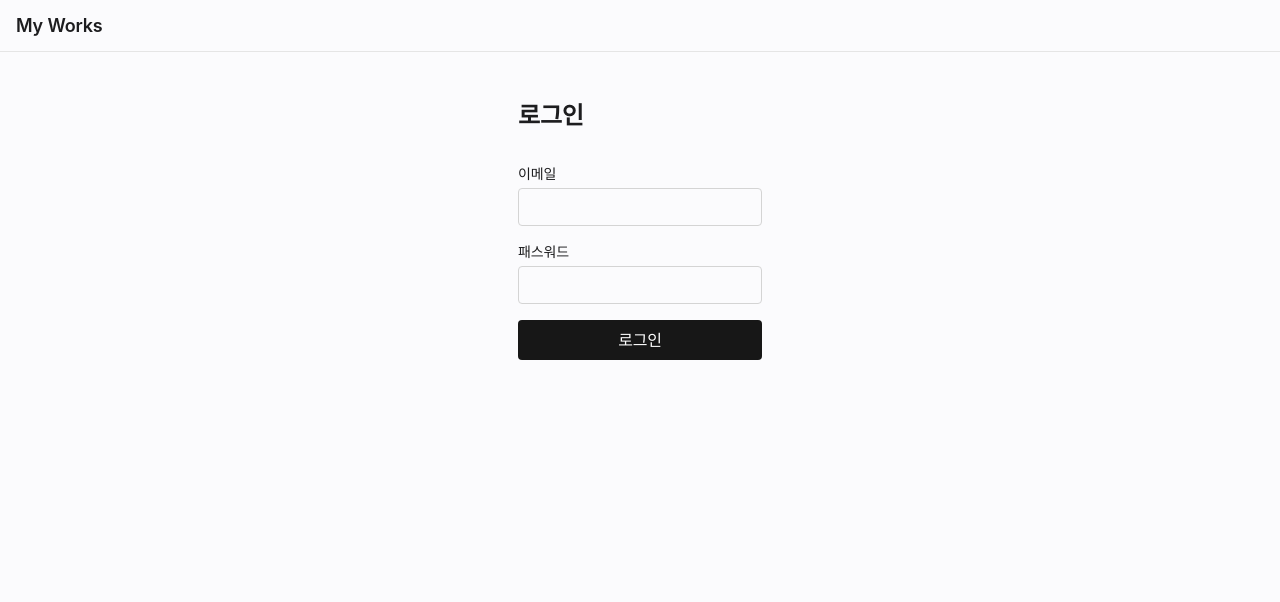
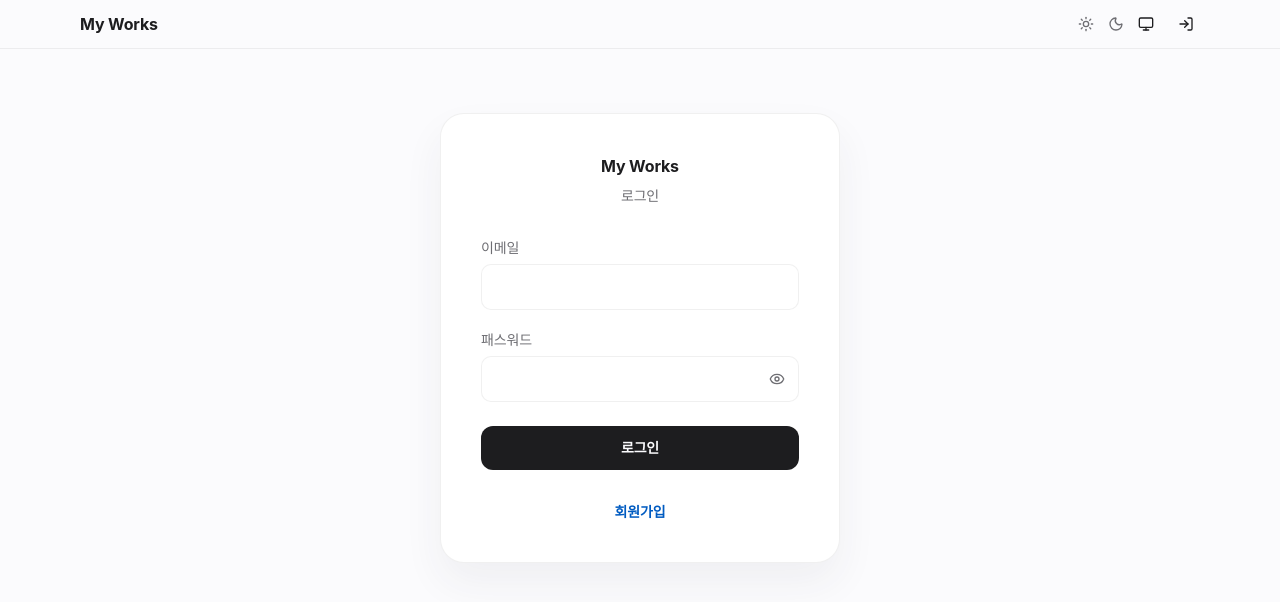
Before and after one commit to darcse/sshwrite, a Next.js app: page /login in a window 1280 px wide. Shown: the top 602 px of the page. Built offline with nearby package versions, Linux system fonts and the light colour scheme; no server answers; a web font is replaced by a local one.

Commit message:
feat: refactor layout and dashboard components, implement theme switching functionality, and enhance project card display with updated project details

```diff
--- a/package.json
+++ b/package.json
@@ -17,6 +17,7 @@
     "@tiptap/pm": "^3.22.2",
     "@tiptap/react": "^3.22.2",
     "@tiptap/starter-kit": "^3.22.2",
+    "lucide-react": "^1.7.0",
     "next": "16.2.2",
     "react": "19.2.4",
     "react-dom": "19.2.4",
--- a/src/app/(auth)/login/page.tsx
+++ b/src/app/(auth)/login/page.tsx
@@ -1,6 +1,8 @@
 'use client'
 
 import { createClient } from '@/lib/supabase/client'
+import { Eye, EyeOff } from 'lucide-react'
+import Link from 'next/link'
 import { useRouter } from 'next/navigation'
 import { useState, type FormEvent } from 'react'
 
@@ -8,12 +10,13 @@ export default function LoginPage() {
   const router = useRouter()
   const [email, setEmail] = useState('')
   const [password, setPassword] = useState('')
-  const [error, setError] = useState<string | null>(null)
+  const [showPassword, setShowPassword] = useState(false)
+  const [passwordError, setPasswordError] = useState<string | null>(null)
   const [loginLoading, setLoginLoading] = useState(false)
 
   async function handleLogin(e: FormEvent) {
     e.preventDefault()
-    setError(null)
+    setPasswordError(null)
     setLoginLoading(true)
     const supabase = createClient()
     const { error: signInError } = await supabase.auth.signInWithPassword({
@@ -22,7 +25,7 @@ export default function LoginPage() {
     })
     setLoginLoading(false)
     if (signInError) {
-      setError('이메일 또는 패스워드가 올바르지 않습니다.')
+      setPasswordError('이메일 또는 패스워드가 올바르지 않습니다.')
       return
     }
     router.push('/')
@@ -30,46 +33,86 @@ export default function LoginPage() {
   }
 
   return (
-    <main className="mx-auto flex max-w-md flex-col gap-8 px-4 py-12">
-      <h1 className="text-2xl font-semibold">로그인</h1>
-      <form className="flex flex-col gap-4" onSubmit={handleLogin}>
-        <label className="flex flex-col gap-1 text-sm">
-          <span>이메일</span>
+    <main className="flex min-h-[calc(100dvh-3rem)] flex-col items-center bg-[var(--background)] px-4 py-24">
+      <div className="card-apple w-full max-w-[400px] -translate-y-6 p-10 sm:-translate-y-8">
+        <div className="mb-8 text-center">
+          <p className="text-base font-bold text-[var(--foreground)]">My Works</p>
+          <h1 className="mt-2 text-sm font-medium text-[var(--muted)]">로그인</h1>
+        </div>
+        <form className="flex flex-col gap-5" onSubmit={handleLogin}>
+          <div className="flex flex-col gap-1.5">
+            <label htmlFor="login-email" className="text-sm text-[var(--muted)]">
+              이메일
+            </label>
             <input
+              id="login-email"
               type="email"
               autoComplete="email"
               value={email}
               onChange={(e) => setEmail(e.target.value)}
               required
               disabled={loginLoading}
-            className="rounded border border-neutral-300 bg-transparent px-3 py-2 dark:border-neutral-600"
+              className="input-apple w-full px-3 py-2.5"
             />
+          </div>
+          <div className="flex flex-col gap-1.5">
+            <label htmlFor="login-password" className="text-sm text-[var(--muted)]">
+              패스워드
             </label>
-        <label className="flex flex-col gap-1 text-sm">
-          <span>패스워드</span>
+            <div className="relative">
               <input
-            type="password"
+                id="login-password"
+                type={showPassword ? 'text' : 'password'}
                 autoComplete="current-password"
                 value={password}
-            onChange={(e) => setPassword(e.target.value)}
+                onChange={(e) => {
+                  setPassword(e.target.value)
+                  if (passwordError) setPasswordError(null)
+                }}
                 required
                 disabled={loginLoading}
-            className="rounded border border-neutral-300 bg-transparent px-3 py-2 dark:border-neutral-600"
+                className="input-apple w-full px-3 py-2.5 pr-11"
+                aria-invalid={passwordError ? true : undefined}
+                aria-describedby={passwordError ? 'login-password-error' : undefined}
               />
-        </label>
-        {error ? (
-          <p className="text-sm text-red-600 dark:text-red-400" role="alert">
-            {error}
+              <button
+                type="button"
+                tabIndex={-1}
+                className="absolute right-2 top-1/2 -translate-y-1/2 rounded-md p-1.5 text-[var(--muted)] transition-opacity hover:opacity-90"
+                onClick={() => setShowPassword((v) => !v)}
+                disabled={loginLoading}
+                aria-label={showPassword ? '비밀번호 숨기기' : '비밀번호 표시'}
+              >
+                {showPassword ? (
+                  <EyeOff className="h-4 w-4" strokeWidth={2} aria-hidden />
+                ) : (
+                  <Eye className="h-4 w-4" strokeWidth={2} aria-hidden />
+                )}
+              </button>
+            </div>
+            {passwordError ? (
+              <p id="login-password-error" className="text-xs text-[#ff3b30]" role="alert">
+                {passwordError}
               </p>
             ) : null}
+          </div>
           <button
             type="submit"
             disabled={loginLoading}
-          className="rounded bg-neutral-900 px-4 py-2 text-white disabled:opacity-50 dark:bg-neutral-100 dark:text-neutral-900"
+            className="btn-apple btn-apple-primary mt-1 w-full py-3 text-sm font-semibold disabled:opacity-50"
           >
             {loginLoading ? '처리 중…' : '로그인'}
           </button>
         </form>
+        <p className="mt-8 text-center text-sm">
+          <Link
+            href="/signup"
+            className="font-semibold text-[var(--link)] underline-offset-2 hover:underline"
+          >
+            회원가입
+          </Link>
+        </p>
+      </div>
     </main>
   )
 }
--- a/src/app/layout.tsx
+++ b/src/app/layout.tsx
@@ -4,7 +4,8 @@ import { createClient } from '@/lib/supabase/client'
 import { Geist, Geist_Mono } from 'next/font/google'
 import { useRouter } from 'next/navigation'
 import Link from 'next/link'
-import { useEffect, useState } from 'react'
+import { LogIn, Monitor, Moon, Sun } from 'lucide-react'
+import { useCallback, useEffect, useState } from 'react'
 import './globals.css'
 
 const geistSans = Geist({
@@ -17,11 +18,23 @@ const geistMono = Geist_Mono({
   subsets: ['latin'],
 })
 
+const THEME_STORAGE_KEY = 'sshwrite:theme'
+
+type ThemeMode = 'light' | 'dark' | 'auto'
+
+function applyTheme(mode: ThemeMode) {
+  const el = document.documentElement
+  el.classList.remove('theme-light', 'theme-dark')
+  if (mode === 'light') el.classList.add('theme-light')
+  if (mode === 'dark') el.classList.add('theme-dark')
+}
+
 function HeaderBar() {
   const router = useRouter()
   const [userPresent, setUserPresent] = useState(false)
   const [ready, setReady] = useState(false)
   const [logoutLoading, setLogoutLoading] = useState(false)
+  const [themeMode, setThemeMode] = useState<ThemeMode>('auto')
 
   useEffect(() => {
     const supabase = createClient()
@@ -37,6 +50,27 @@ function HeaderBar() {
     return () => subscription.unsubscribe()
   }, [])
 
+  useEffect(() => {
+    try {
+      const raw = localStorage.getItem(THEME_STORAGE_KEY)
+      const m: ThemeMode =
+        raw === 'light' || raw === 'dark' || raw === 'auto' ? raw : 'auto'
+      setThemeMode(m)
+      applyTheme(m)
+    } catch {
+      setThemeMode('auto')
+      applyTheme('auto')
+    }
+  }, [])
+
+  const selectTheme = useCallback((next: ThemeMode) => {
+    setThemeMode(next)
+    try {
+      localStorage.setItem(THEME_STORAGE_KEY, next)
+    } catch {}
+    applyTheme(next)
+  }, [])
+
   async function handleLogout() {
     setLogoutLoading(true)
     const supabase = createClient()
@@ -47,27 +81,75 @@ function HeaderBar() {
   }
 
   return (
-    <header className="flex items-center justify-between border-b border-neutral-200 px-4 py-3 dark:border-neutral-800">
+    <header className="border-b border-[var(--border)] bg-[var(--background)]">
+      <div className="mx-auto flex h-12 w-full max-w-6xl items-center justify-between px-4">
         <Link
           href="/"
           style={{
-          fontWeight: 600,
-          fontSize: '18px',
+            fontWeight: 700,
+            fontSize: '16px',
             color: 'var(--foreground)',
           }}
         >
           My Works
         </Link>
+        <div className="flex items-center gap-3">
+          <div className="flex items-center gap-0.5" role="group" aria-label="테마">
+            <button
+              type="button"
+              onClick={() => selectTheme('light')}
+              className="rounded-md p-1.5 transition-opacity hover:opacity-90"
+              style={{
+                color: themeMode === 'light' ? 'var(--foreground)' : 'var(--muted)',
+              }}
+              aria-label="라이트"
+            >
+              <Sun className="h-4 w-4" strokeWidth={2} aria-hidden />
+            </button>
+            <button
+              type="button"
+              onClick={() => selectTheme('dark')}
+              className="rounded-md p-1.5 transition-opacity hover:opacity-90"
+              style={{
+                color: themeMode === 'dark' ? 'var(--foreground)' : 'var(--muted)',
+              }}
+              aria-label="다크"
+            >
+              <Moon className="h-4 w-4" strokeWidth={2} aria-hidden />
+            </button>
+            <button
+              type="button"
+              onClick={() => selectTheme('auto')}
+              className="rounded-md p-1.5 transition-opacity hover:opacity-90"
+              style={{
+                color: themeMode === 'auto' ? 'var(--foreground)' : 'var(--muted)',
+              }}
+              aria-label="시스템"
+            >
+              <Monitor className="h-4 w-4" strokeWidth={2} aria-hidden />
+            </button>
+          </div>
           {ready && userPresent ? (
             <button
               type="button"
               disabled={logoutLoading}
               onClick={handleLogout}
-          className="rounded border border-neutral-300 px-3 py-1.5 text-sm disabled:opacity-50 dark:border-neutral-600"
+              className="btn-apple btn-apple-secondary px-3 py-1.5 text-xs font-semibold disabled:opacity-50"
             >
               {logoutLoading ? '처리 중…' : '로그아웃'}
             </button>
+          ) : ready && !userPresent ? (
+            <Link
+              href="/login"
+              className="rounded-md p-1.5 transition-opacity hover:opacity-90"
+              style={{ color: 'var(--foreground)' }}
+              aria-label="로그인"
+            >
+              <LogIn className="h-4 w-4" strokeWidth={2} aria-hidden />
+            </Link>
           ) : null}
+        </div>
+      </div>
     </header>
   )
 }
@@ -83,6 +165,12 @@ export default function RootLayout({
       className={`${geistSans.variable} ${geistMono.variable} h-full antialiased`}
     >
       <head>
+        <script
+          dangerouslySetInnerHTML={{
+            __html:
+              "(function(){try{var k='sshwrite:theme';var v=localStorage.getItem(k);var h=document.documentElement;h.classList.remove('theme-light','theme-dark');if(v==='light')h.classList.add('theme-light');else if(v==='dark')h.classList.add('theme-dark');}catch(e){}})();",
+          }}
+        />
         <link
           rel="stylesheet"
           href="https://cdn.jsdelivr.net/gh/orioncactus/pretendard/dist/web/static/pretendard.css"
--- /dev/null
+++ b/src/components/ui/ThemeSwitch.tsx
@@ -0,0 +1,66 @@
+'use client'
+
+import { useCallback, useEffect, useState } from 'react'
+
+const STORAGE_KEY = 'sshwrite:theme'
+
+type ThemeMode = 'light' | 'dark' | 'auto'
+
+function applyTheme(mode: ThemeMode) {
+  const el = document.documentElement
+  el.classList.remove('theme-light', 'theme-dark')
+  if (mode === 'light') el.classList.add('theme-light')
+  if (mode === 'dark') el.classList.add('theme-dark')
+}
+
+export function ThemeSwitch() {
+  const [mode, setMode] = useState<ThemeMode>('auto')
+
+  useEffect(() => {
+    try {
+      const raw = localStorage.getItem(STORAGE_KEY)
+      const m: ThemeMode =
+        raw === 'light' || raw === 'dark' || raw === 'auto' ? raw : 'auto'
+      setMode(m)
+      applyTheme(m)
+    } catch {
+      setMode('auto')
+      applyTheme('auto')
+    }
+  }, [])
+
+  const select = useCallback((next: ThemeMode) => {
+    setMode(next)
+    try {
+      localStorage.setItem(STORAGE_KEY, next)
+    } catch {}
+    applyTheme(next)
+  }, [])
+
+  return (
+    <div
+      className="flex items-center gap-0.5 rounded-[10px] border p-0.5"
+      style={{
+        borderColor: 'var(--border)',
+        backgroundColor: 'var(--card-bg)',
+      }}
+      role="group"
+      aria-label="테마"
+    >
+      {(['light', 'dark', 'auto'] as const).map((m) => (
+        <button
+          key={m}
+          type="button"
+          onClick={() => select(m)}
+          className="rounded-lg px-2.5 py-1 text-xs font-semibold transition-opacity"
+          style={{
+            color: mode === m ? 'var(--foreground)' : 'var(--muted)',
+            backgroundColor: mode === m ? 'var(--badge-bg)' : 'transparent',
+          }}
+        >
+          {m === 'light' ? 'Light' : m === 'dark' ? 'Dark' : 'Auto'}
+        </button>
+      ))}
+    </div>
+  )
+}
```
Also changed, not shown: src/app/page.tsx (+12 -18 lines), src/components/ui/ProjectCard.tsx (+63 -32 lines), src/components/ui/ProjectModal.tsx (+12 -37 lines), 1 other file (tests, documents, lock files or other folders). Lines whose indentation alone changed are shown as unchanged.
